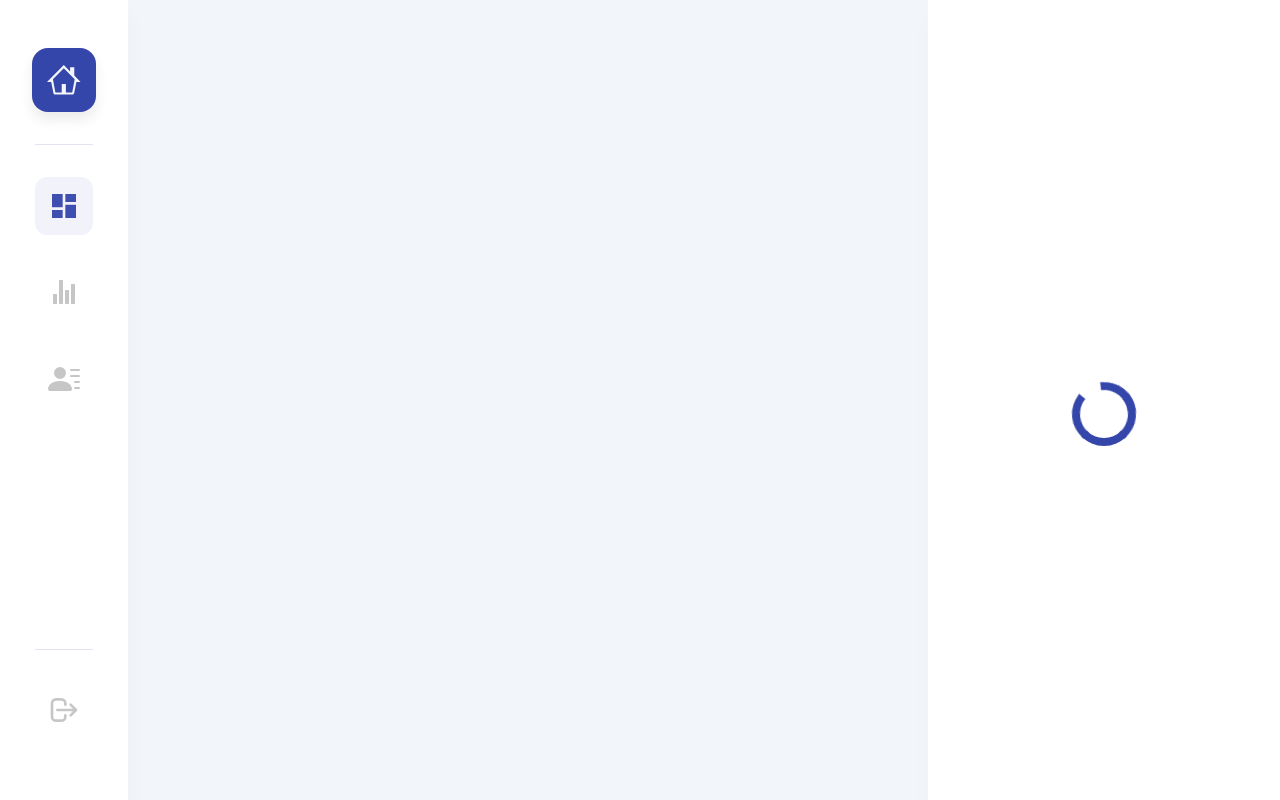
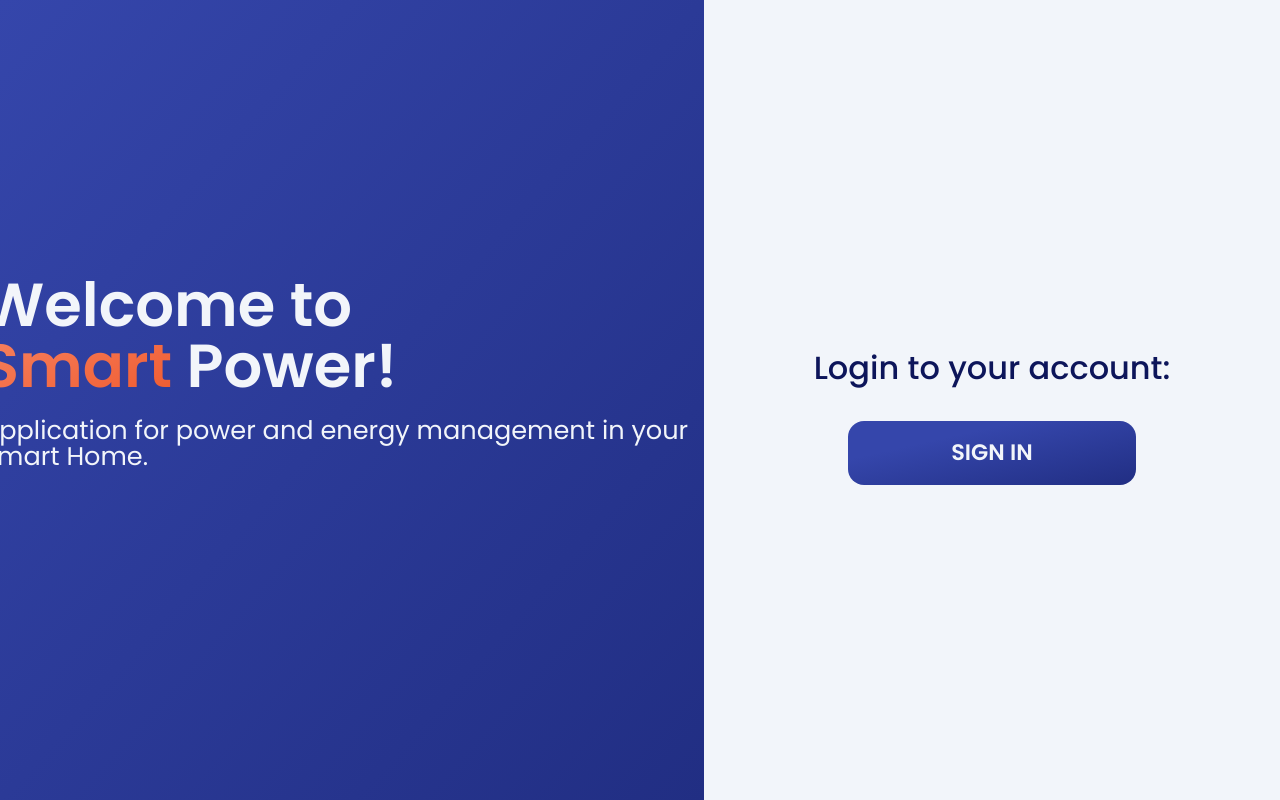
Before and after one commit to radziminski/bhl6-smart-power, a React (Create React App) app in the folder frontend/: page /login in a window 1280 px wide. Built offline with nearby package versions, Linux system fonts and the light colour scheme; the HTML template or start-up script is replaced by a standard one.

Commit message:
Frontend update

```diff
--- a/frontend/src/App.tsx
+++ b/frontend/src/App.tsx
@@ -4,9 +4,10 @@ import { GlobalStyles } from 'styles/global';
 import { defaultTheme } from 'styles/theme';
 import { ISimIteration } from 'types';
 import DashboardView from 'views/dashboard';
-import { BrowserRouter, Switch, Route } from 'react-router-dom';
+import { BrowserRouter, Switch, Route, Redirect } from 'react-router-dom';
 import Layout from 'views/Layout';
 import ModeView from 'views/mode';
+import LoginView from 'views/login';
 
 export const CurrSimulationContext = React.createContext<{
   value: ISimIteration[] | undefined;
@@ -24,16 +25,26 @@ const App: React.FC = () => {
             value={{ value: currSim, set: setCurrSim }}
           >
             <GlobalStyles />
+            <Switch>
+              <Route path='/dashboard'>
                 <Layout>
                   <Switch>
-                <Route path='/' exact>
+                    <Route path='/dashboard/' exact>
                       <DashboardView />
                     </Route>
-                <Route path='/mode' exact>
+                    <Route path='/dashboard/mode' exact>
                       <ModeView />
                     </Route>
                   </Switch>
                 </Layout>
+              </Route>
+              <Route path='/' exact>
+                <Redirect to='/dashboard/' />
+              </Route>
+              <Route path='/login'>
+                <LoginView />
+              </Route>
+            </Switch>
           </CurrSimulationContext.Provider>
         </ThemeProvider>
       </BrowserRouter>
--- a/frontend/src/components/CurrModeBox/index.tsx
+++ b/frontend/src/components/CurrModeBox/index.tsx
@@ -99,7 +99,7 @@ const CurrModeBox: React.FC<Props> = ({ mode, isLoadingExt }) => {
               fontSize: '0.8rem',
               cursor: 'pointer'
             }}
-            onClick={() => history.push('/mode')}
+            onClick={() => history.push('/dashboard/mode')}
           >
             details &rarr;
           </Box>
--- a/frontend/src/components/SideNav/index.tsx
+++ b/frontend/src/components/SideNav/index.tsx
@@ -1,13 +1,13 @@
 import Box from 'components/Box';
 import Logo from 'components/Logo';
-import React, { useState } from 'react';
+import React, { useEffect, useState } from 'react';
 import styled from 'styled-components';
 import { RiDashboardFill } from 'react-icons/ri';
 import { IoIosStats } from 'react-icons/io';
 import { BsPersonLinesFill } from 'react-icons/bs';
 import { HiOutlineLogout } from 'react-icons/hi';
 import { COLORS } from 'styles/theme';
-import { useHistory } from 'react-router';
+import { useHistory, useLocation } from 'react-router';
 
 const Root = styled.div`
   height: 100%;
@@ -45,6 +45,12 @@ const Icon = styled.div<{ selected?: boolean }>`
 const SideNav = () => {
   const [selected, setSelected] = useState(0);
   const history = useHistory();
+  const location = useLocation();
+
+  useEffect(() => {
+    if (location.pathname.includes('mode')) setSelected(1);
+    else setSelected(0);
+  }, [location]);
 
   return (
     <Root>
@@ -69,7 +75,7 @@ const SideNav = () => {
         selected={selected === 1}
         onClick={() => {
           setSelected(1);
-          history.push('/mode');
+          history.push('/dashboard/mode');
         }}
       >
         <IoIosStats />
@@ -85,7 +91,7 @@ const SideNav = () => {
         background={COLORS.primary}
         opacity={0.15}
       />
-      <Icon>
+      <Icon onClick={() => history.push('/login')}>
         <HiOutlineLogout />
       </Icon>
     </Root>
--- a/frontend/src/views/dashboard/index.tsx
+++ b/frontend/src/views/dashboard/index.tsx
@@ -19,7 +19,7 @@ const ContentHeader = styled.div`
   width: 100%;
   align-items: center;
   margin-bottom: 2rem;
-  padding-right: 6rem;
+  padding-right: 6.2rem;
 `;
 
 const DateBox = styled.div`
@@ -142,8 +142,7 @@ const DashboardView: React.FC = () => {
       console.log(simsContext.value[0].mode - 1);
 
       setAccLevel(
-        Math.round((simsContext.value[0].accumulator * 100) / MAX_ACC_LEVEL) /
-          100
+        Math.round((simsContext.value[0].accumulator * 100) / MAX_ACC_LEVEL)
       );
       setCurrMode((simsContext.value[0].mode - 1) as 0 | 1 | 2 | 3);
       setInsideTemp(Math.round(simsContext.value[0].curr_temp));
--- /dev/null
+++ b/frontend/src/views/login/index.tsx
@@ -0,0 +1,116 @@
+import Box, { FlexBox } from 'components/Box';
+import React from 'react';
+import { useHistory } from 'react-router';
+import styled from 'styled-components';
+
+const Root = styled.div`
+  width: 100%;
+  height: 100vh;
+  display: flex;
+`;
+
+const Left = styled.div`
+  width: 55%;
+  height: 100vh;
+  background: linear-gradient(
+    to bottom right,
+    ${(props) => props.theme.colors.primary},
+    ${(props) => props.theme.colors.primaryMid}
+  );
+  display: flex;
+  padding-left: 10rem;
+  align-items: center;
+  justify-content: center;
+  color: ${(props) => props.theme.colors.whiteTint};
+`;
+
+const Right = styled.div`
+  width: 45%;
+  height: 100vh;
+  padding: 4rem;
+  background: ${(props) => props.theme.colors.whiteTint};
+  display: flex;
+  align-items: center;
+  justify-content: center;
+`;
+
+const Title = styled.h1`
+  font-size: 3.8rem;
+  font-weight: 600;
+  line-height: 100%;
+  margin-bottom: 0rem;
+`;
+
+const Subtitle = styled.h2`
+  font-size: 1.6rem;
+  padding-right: 12rem;
+  font-weight: 400;
+  line-height: 100%;
+  margin-bottom: 6rem;
+`;
+
+const Accent = styled.span`
+  background: linear-gradient(
+    to bottom right,
+    ${(props) => props.theme.colors.accentLight},
+    ${(props) => props.theme.colors.accent}
+  );
+  -webkit-background-clip: text;
+  -webkit-text-fill-color: transparent;
+`;
+
+const LoginTitle = styled.h3`
+  font-size: 2rem;
+  font-weight: 500;
+  color: ${(props) => props.theme.colors.primaryDark};
+`;
+
+const Button = styled.button`
+  border: none;
+  text-decoration: none;
+  width: 18rem;
+  height: 4rem;
+  display: flex;
+  align-items: center;
+  justify-content: center;
+  margin: 0 auto;
+  border-radius: 1rem;
+
+  font-weight: 600;
+  text-transform: uppercase;
+
+  background: linear-gradient(
+    to bottom right,
+    ${(props) => props.theme.colors.primary} 30%,
+    ${(props) => props.theme.colors.primaryMid}
+  );
+
+  color: ${(props) => props.theme.colors.whiteTint};
+  font-size: 1.4rem;
+`;
+
+const LoginView = () => {
+  const history = useHistory();
+  return (
+    <Root>
+      <Left>
+        <FlexBox width='900px' flexDirection='column'>
+          <Title>
+            Welcome to <br /> <Accent>Smart</Accent> Power!
+          </Title>
+          <Subtitle>
+            Application for power and energy management in your Smart Home.
+          </Subtitle>
+        </FlexBox>
+      </Left>
+      <Right>
+        <Box>
+          <LoginTitle>Login to your account:</LoginTitle>
+          <Button onClick={() => history.push('/')}>Sign in</Button>
+        </Box>
+      </Right>
+    </Root>
+  );
+};
+
+export default LoginView;
--- a/frontend/src/views/mode/index.tsx
+++ b/frontend/src/views/mode/index.tsx
@@ -145,14 +145,18 @@ const ModeView: React.FC = () => {
                   <StepLine />
                   {i !== (simsContext?.value?.length || 1) - 1 && (
                     <StepContainer>
-                      <Box>Date:</Box>
-                      <Box>
+                      <Box marginBottom='0.3rem'>Date:</Box>
+                      <Box marginBottom='0.3rem'>
                         {el.mode
                           ? POWER_CONSUMPTION_MODES[el.mode - 1].title
                           : POWER_CONSUMPTION_MODES[0].title}
                       </Box>
-                      <Box>{Math.round(el.net_power_used)}kW</Box>
-                      <Box>{Math.round(el.net_cost)}zł</Box>
+                      <Box marginBottom='0.3rem'>
+                        External power used: {Math.round(el.net_power_used)}kW
+                      </Box>
+                      <Box marginBottom='0.3rem'>
+                        Money spent: {Math.round(el.net_cost)}zł
+                      </Box>
                     </StepContainer>
                   )}
                   <FlexBox
```
Lines whose indentation alone changed are shown as unchanged.
